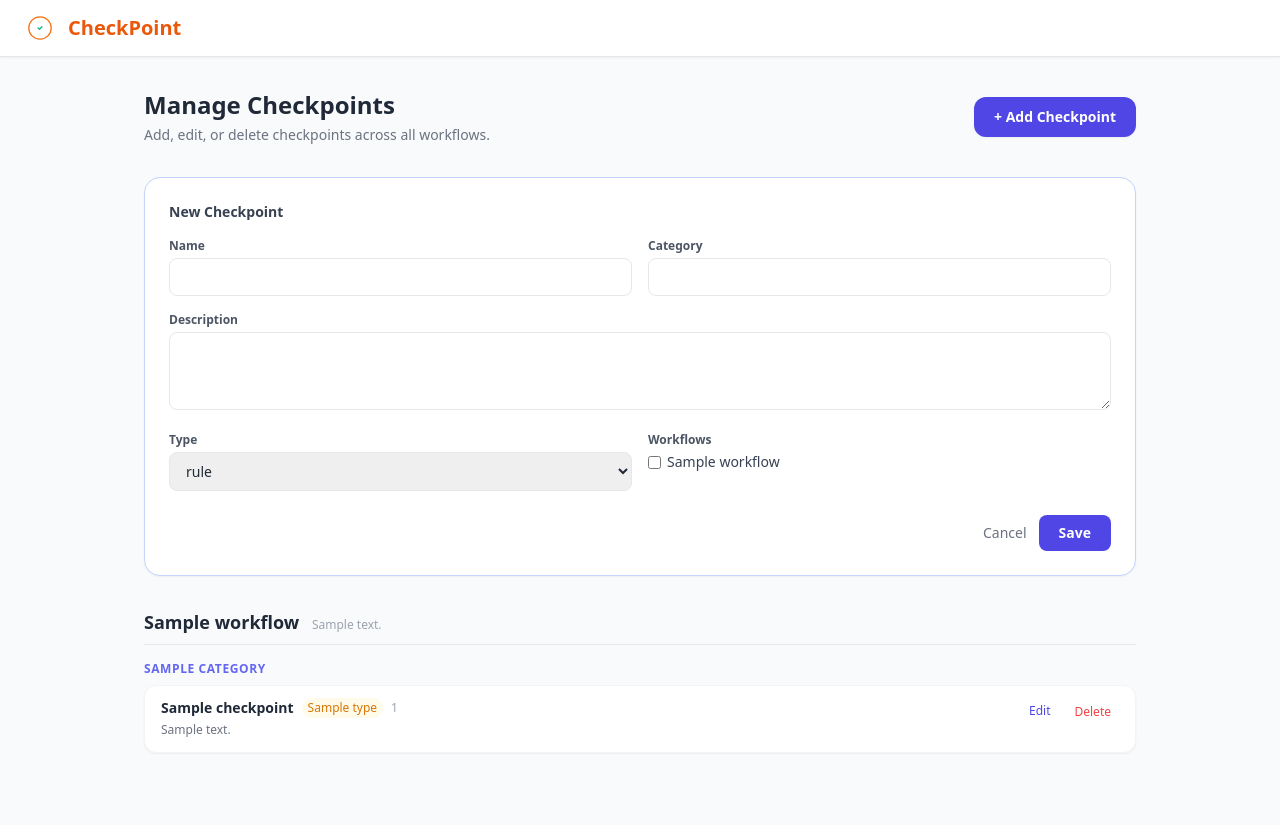
After one commit to jainabhishek-dev/sunny-pillow, a Python web app: template templates/checkpoints.html in a window 1280 px wide, after a click on "+ Add Checkpoint". The commit adds this page. Run offline with Jinja, Linux system fonts and the light colour scheme; the template is opened without the code that fills it: most values are stand-ins (such as "Sample title", 1, 10 or a date in 2020); some libraries are stand-ins or nearby versions.

Commit message:
Add checkpoint management UI backed by Supabase
- db.py: Supabase client with fetch/insert/update/delete helpers
- main.py: load checkpoints from Supabase on startup; _reload_checkpoints()
  refreshes in-memory state after each mutation; add GET /checkpoints,
  POST /checkpoints/add, POST /checkpoints/{id}/edit,
  POST /checkpoints/{id}/delete routes
- templates/checkpoints.html: full CRUD page — add form, inline edit,
  delete with confirm, grouped by workflow then category
- templates/base.html: add Checkpoints nav link for logged-in users
- requirements.txt: add supabase==2.20.0
- seed_checkpoints.py: one-time script to seed YAML data into Supabase

Co-Authored-By: Claude Sonnet 4.6 <noreply@anthropic.com>

```diff
--- a/requirements.txt
+++ b/requirements.txt
@@ -14,3 +14,4 @@ itsdangerous==2.2.0
 python-dotenv==1.0.1
 pymupdf
 pillow>=10.3.0
+supabase==2.20.0
--- a/templates/base.html
+++ b/templates/base.html
@@ -28,6 +28,7 @@
     </div>
     {% if user %}
     <div class="flex items-center gap-4">
+      <a href="/checkpoints" class="text-sm text-gray-500 hover:text-indigo-600 font-medium transition">Checkpoints</a>
       <div class="flex items-center gap-2">
         {% if user.picture %}
         <img src="{{ user.picture }}" alt="avatar" class="w-8 h-8 rounded-full" referrerpolicy="no-referrer" />
--- /dev/null
+++ b/templates/checkpoints.html
@@ -0,0 +1,210 @@
+{% extends "base.html" %}
+{% block title %}Manage Checkpoints — CheckPoint{% endblock %}
+
+{% block content %}
+
+<div class="flex items-center justify-between mb-8">
+  <div>
+    <h2 class="text-2xl font-bold text-gray-800">Manage Checkpoints</h2>
+    <p class="text-gray-500 text-sm mt-1">Add, edit, or delete checkpoints across all workflows.</p>
+  </div>
+  <button
+    onclick="document.getElementById('add-form').classList.toggle('hidden')"
+    class="inline-flex items-center gap-2 bg-indigo-600 hover:bg-indigo-700 text-white font-semibold px-5 py-2.5 rounded-xl transition text-sm shadow-sm">
+    + Add Checkpoint
+  </button>
+</div>
+
+<!-- Success / error banner -->
+{% if success %}
+<div class="mb-6 bg-green-50 border border-green-200 text-green-700 rounded-xl px-5 py-3 text-sm">
+  {{ success }}
+</div>
+{% endif %}
+{% if error %}
+<div class="mb-6 bg-red-50 border border-red-200 text-red-700 rounded-xl px-5 py-3 text-sm">
+  {{ error }}
+</div>
+{% endif %}
+
+<!-- Add Checkpoint form (hidden by default) -->
+<div id="add-form" class="hidden mb-8 bg-white rounded-2xl border border-indigo-200 shadow-sm p-6">
+  <h3 class="text-sm font-semibold text-gray-700 mb-4">New Checkpoint</h3>
+  <form method="POST" action="/checkpoints/add" class="space-y-4">
+
+    <div class="grid grid-cols-1 md:grid-cols-2 gap-4">
+      <div>
+        <label class="block text-xs font-semibold text-gray-600 mb-1">Name</label>
+        <input type="text" name="name" required
+          class="w-full border border-gray-200 rounded-lg px-3 py-2 text-sm focus:outline-none focus:ring-2 focus:ring-indigo-400" />
+      </div>
+      <div>
+        <label class="block text-xs font-semibold text-gray-600 mb-1">Category</label>
+        <input type="text" name="category" required
+          class="w-full border border-gray-200 rounded-lg px-3 py-2 text-sm focus:outline-none focus:ring-2 focus:ring-indigo-400" />
+      </div>
+    </div>
+
+    <div>
+      <label class="block text-xs font-semibold text-gray-600 mb-1">Description</label>
+      <textarea name="description" rows="3" required
+        class="w-full border border-gray-200 rounded-lg px-3 py-2 text-sm focus:outline-none focus:ring-2 focus:ring-indigo-400"></textarea>
+    </div>
+
+    <div class="grid grid-cols-1 md:grid-cols-2 gap-4">
+      <div>
+        <label class="block text-xs font-semibold text-gray-600 mb-1">Type</label>
+        <select name="type" required
+          class="w-full border border-gray-200 rounded-lg px-3 py-2 text-sm focus:outline-none focus:ring-2 focus:ring-indigo-400">
+          <option value="rule">rule</option>
+          <option value="judgment">judgment</option>
+        </select>
+      </div>
+      <div>
+        <label class="block text-xs font-semibold text-gray-600 mb-1">Workflows</label>
+        <div class="flex gap-4 mt-1">
+          {% for workflow in workflows %}
+          <label class="flex items-center gap-1.5 text-sm text-gray-700 cursor-pointer">
+            <input type="checkbox" name="workflows" value="{{ workflow.id }}" class="rounded" />
+            {{ workflow.name }}
+          </label>
+          {% endfor %}
+        </div>
+      </div>
+    </div>
+
+    <div class="flex justify-end gap-3 pt-2">
+      <button type="button" onclick="document.getElementById('add-form').classList.add('hidden')"
+        class="text-sm text-gray-500 hover:text-gray-700 font-medium transition">
+        Cancel
+      </button>
+      <button type="submit"
+        class="bg-indigo-600 hover:bg-indigo-700 text-white text-sm font-semibold px-5 py-2 rounded-lg transition">
+        Save
+      </button>
+    </div>
+
+  </form>
+</div>
+
+<!-- Checkpoints grouped by workflow then category -->
+{% for wid, wdata in by_workflow.items() %}
+<div class="mb-10">
+  <h3 class="text-lg font-bold text-gray-800 mb-4 pb-2 border-b border-gray-200">
+    {{ wdata.workflow.name }}
+    <span class="text-xs font-normal text-gray-400 ml-2">{{ wdata.workflow.description }}</span>
+  </h3>
+
+  {% for category, checkpoints in wdata.categories.items() %}
+  <div class="mb-6">
+    <p class="text-xs font-bold uppercase tracking-wider text-indigo-500 mb-2">{{ category }}</p>
+
+    <div class="space-y-2">
+      {% for cp in checkpoints %}
+      <div class="bg-white rounded-xl border border-gray-100 shadow-sm" id="cp-row-{{ cp.id }}">
+
+        <!-- Collapsed row -->
+        <div class="flex items-start justify-between px-4 py-3 gap-4">
+          <div class="flex-1 min-w-0">
+            <div class="flex items-center gap-2 flex-wrap">
+              <span class="text-sm font-semibold text-gray-800">{{ cp.name }}</span>
+              <span class="text-xs px-1.5 py-0.5 rounded-full
+                {% if cp.type == 'rule' %}bg-blue-50 text-blue-600{% else %}bg-amber-50 text-amber-600{% endif %}">
+                {{ cp.type }}
+              </span>
+              <span class="text-xs text-gray-400">{{ cp.id }}</span>
+            </div>
+            <p class="text-xs text-gray-500 mt-0.5 leading-relaxed">{{ cp.description | truncate(140) }}</p>
+          </div>
+          <div class="flex items-center gap-2 shrink-0">
+            <button
+              onclick="toggleEdit('{{ cp.id }}')"
+              class="text-xs text-indigo-600 hover:text-indigo-800 font-medium transition px-2 py-1 rounded hover:bg-indigo-50">
+              Edit
+            </button>
+            <form method="POST" action="/checkpoints/{{ cp.id }}/delete"
+              onsubmit="return confirm('Delete {{ cp.name }}? This cannot be undone.')">
+              <button type="submit"
+                class="text-xs text-red-500 hover:text-red-700 font-medium transition px-2 py-1 rounded hover:bg-red-50">
+                Delete
+              </button>
+            </form>
+          </div>
+        </div>
+
+        <!-- Inline edit form (hidden by default) -->
+        <div id="edit-{{ cp.id }}" class="hidden border-t border-gray-100 px-4 py-4 bg-gray-50 rounded-b-xl">
+          <form method="POST" action="/checkpoints/{{ cp.id }}/edit" class="space-y-3">
+
+            <div class="grid grid-cols-1 md:grid-cols-2 gap-3">
+              <div>
+                <label class="block text-xs font-semibold text-gray-600 mb-1">Name</label>
+                <input type="text" name="name" value="{{ cp.name }}" required
+                  class="w-full border border-gray-200 rounded-lg px-3 py-2 text-sm focus:outline-none focus:ring-2 focus:ring-indigo-400" />
+              </div>
+              <div>
+                <label class="block text-xs font-semibold text-gray-600 mb-1">Category</label>
+                <input type="text" name="category" value="{{ cp.category }}" required
+                  class="w-full border border-gray-200 rounded-lg px-3 py-2 text-sm focus:outline-none focus:ring-2 focus:ring-indigo-400" />
+              </div>
+            </div>
+
+            <div>
+              <label class="block text-xs font-semibold text-gray-600 mb-1">Description</label>
+              <textarea name="description" rows="3" required
+                class="w-full border border-gray-200 rounded-lg px-3 py-2 text-sm focus:outline-none focus:ring-2 focus:ring-indigo-400">{{ cp.description }}</textarea>
+            </div>
+
+            <div class="grid grid-cols-1 md:grid-cols-2 gap-3">
+              <div>
+                <label class="block text-xs font-semibold text-gray-600 mb-1">Type</label>
+                <select name="type"
+                  class="w-full border border-gray-200 rounded-lg px-3 py-2 text-sm focus:outline-none focus:ring-2 focus:ring-indigo-400">
+                  <option value="rule" {% if cp.type == 'rule' %}selected{% endif %}>rule</option>
+                  <option value="judgment" {% if cp.type == 'judgment' %}selected{% endif %}>judgment</option>
+                </select>
+              </div>
+              <div>
+                <label class="block text-xs font-semibold text-gray-600 mb-1">Workflows</label>
+                <div class="flex gap-4 mt-1">
+                  {% for workflow in workflows %}
+                  <label class="flex items-center gap-1.5 text-sm text-gray-700 cursor-pointer">
+                    <input type="checkbox" name="workflows" value="{{ workflow.id }}"
+                      {% if workflow.id in cp.workflows %}checked{% endif %} class="rounded" />
+                    {{ workflow.name }}
+                  </label>
+                  {% endfor %}
+                </div>
+              </div>
+            </div>
+
+            <div class="flex justify-end gap-3 pt-1">
+              <button type="button" onclick="toggleEdit('{{ cp.id }}')"
+                class="text-sm text-gray-500 hover:text-gray-700 font-medium transition">
+                Cancel
+              </button>
+              <button type="submit"
+                class="bg-indigo-600 hover:bg-indigo-700 text-white text-sm font-semibold px-4 py-1.5 rounded-lg transition">
+                Save
+              </button>
+            </div>
+
+          </form>
+        </div>
+
+      </div>
+      {% endfor %}
+    </div>
+  </div>
+  {% endfor %}
+</div>
+{% endfor %}
+
+<script>
+  function toggleEdit(id) {
+    const el = document.getElementById('edit-' + id);
+    el.classList.toggle('hidden');
+  }
+</script>
+
+{% endblock %}
```
Also changed, not shown: db.py (added, +37 -0 lines), main.py (+132 -9 lines), seed_checkpoints.py (added, +43 -0 lines).
